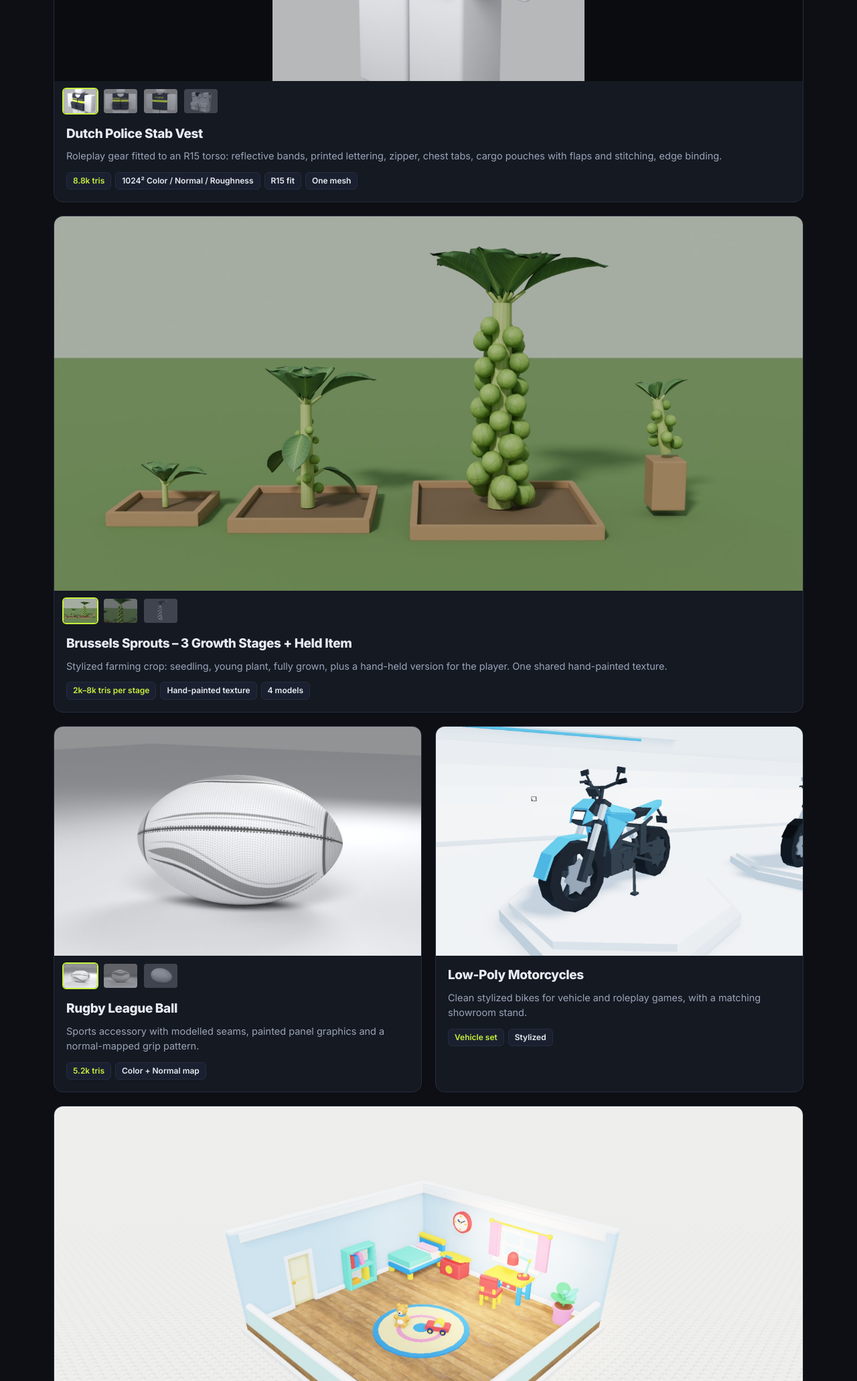
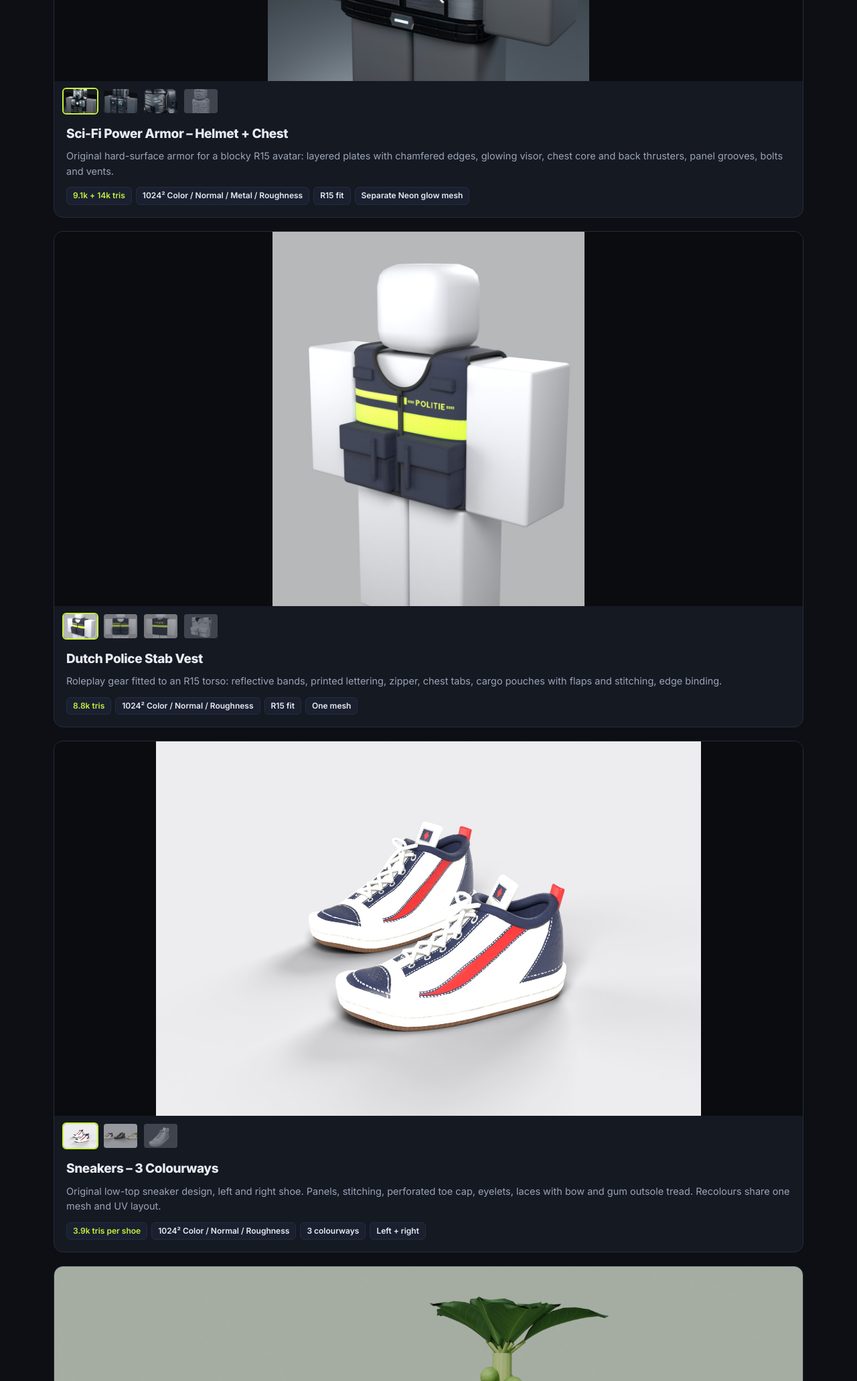
Before and after one commit to tabkehanki-pixel/tabkehanki-pixel.github.io, a plain HTML site: page index.html in a window 1280 px wide. Shown: the part 1560-3622 px from the top of the page at 67% size. Drawn offline with Linux system fonts and the light colour scheme.

Commit message:
Add power armor card

```diff
--- a/index.html
+++ b/index.html
@@ -192,6 +192,21 @@
     <div class="work" id="grid">
 
       <article class="card wide" data-cat="textured">
+        <div class="shots" data-title="Sci-Fi Power Armor – Helmet + Chest">
+          <img class="on" src="img/armor_hero.jpg" alt="Sci-fi power armor, three-quarter view">
+          <img src="img/armor_back.jpg" alt="Sci-fi power armor, back">
+          <img src="img/armor_helmet.jpg" alt="Power armor helmet close-up">
+          <img src="img/armor_wire.jpg" alt="Power armor wireframe">
+        </div>
+        <div class="thumbs"></div>
+        <div class="card-body">
+          <h3>Sci-Fi Power Armor – Helmet + Chest</h3>
+          <p>Original hard-surface armor for a blocky R15 avatar: layered plates with chamfered edges, glowing visor, chest core and back thrusters, panel grooves, bolts and vents.</p>
+          <div class="tags"><span class="tag k">9.1k + 14k tris</span><span class="tag">1024² Color / Normal / Metal / Roughness</span><span class="tag">R15 fit</span><span class="tag">Separate Neon glow mesh</span></div>
+        </div>
+      </article>
+
+      <article class="card wide" data-cat="textured">
         <div class="shots" data-title="Dutch Police Stab Vest">
           <img class="on" src="img/vest_34.jpg" alt="Police vest, three-quarter view">
           <img src="img/vest_front.jpg" alt="Police vest, front">
@@ -203,6 +218,20 @@
           <h3>Dutch Police Stab Vest</h3>
           <p>Roleplay gear fitted to an R15 torso: reflective bands, printed lettering, zipper, chest tabs, cargo pouches with flaps and stitching, edge binding.</p>
           <div class="tags"><span class="tag k">8.8k tris</span><span class="tag">1024² Color / Normal / Roughness</span><span class="tag">R15 fit</span><span class="tag">One mesh</span></div>
+        </div>
+      </article>
+
+      <article class="card wide" data-cat="textured">
+        <div class="shots" data-title="Sneakers – 3 Colourways">
+          <img class="on" src="img/sneaker_pair.jpg" alt="Sneaker pair, three-quarter view">
+          <img src="img/sneaker_colors.jpg" alt="Sneaker in three colourways">
+          <img src="img/sneaker_wire.jpg" alt="Sneaker wireframe">
+        </div>
+        <div class="thumbs"></div>
+        <div class="card-body">
+          <h3>Sneakers – 3 Colourways</h3>
+          <p>Original low-top sneaker design, left and right shoe. Panels, stitching, perforated toe cap, eyelets, laces with bow and gum outsole tread. Recolours share one mesh and UV layout.</p>
+          <div class="tags"><span class="tag k">3.9k tris per shoe</span><span class="tag">1024² Color / Normal / Roughness</span><span class="tag">3 colourways</span><span class="tag">Left + right</span></div>
         </div>
       </article>
 
```
